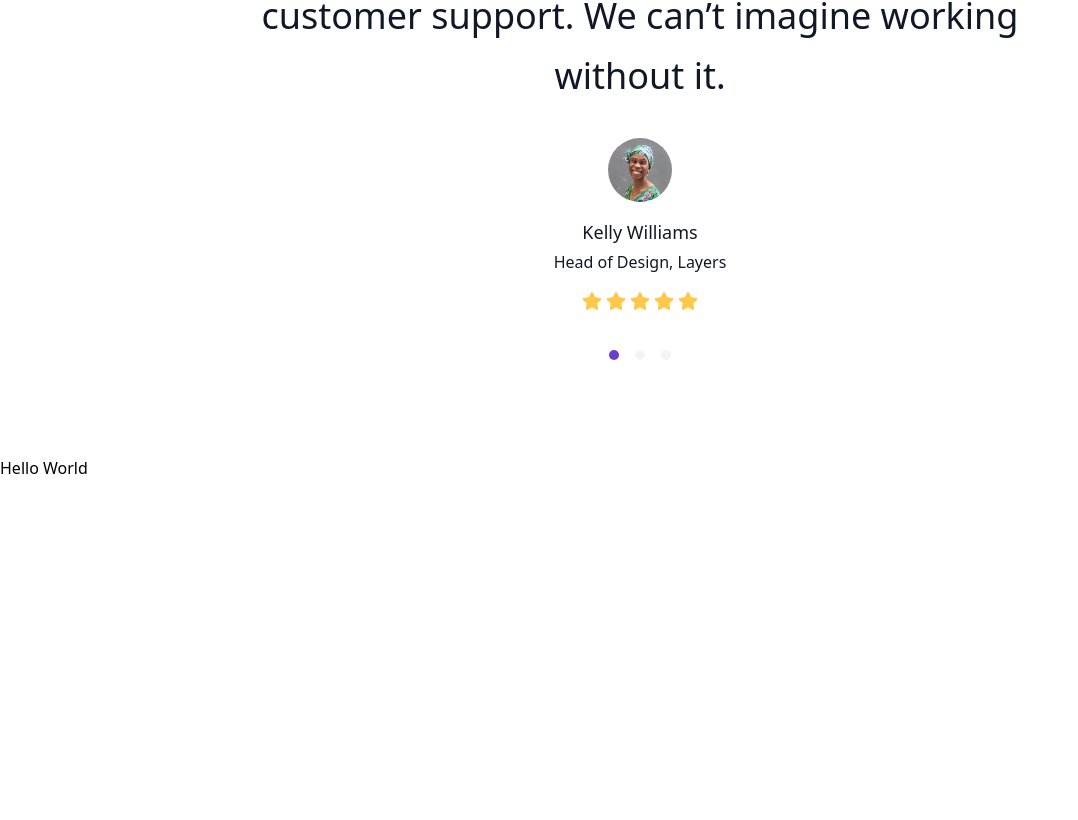
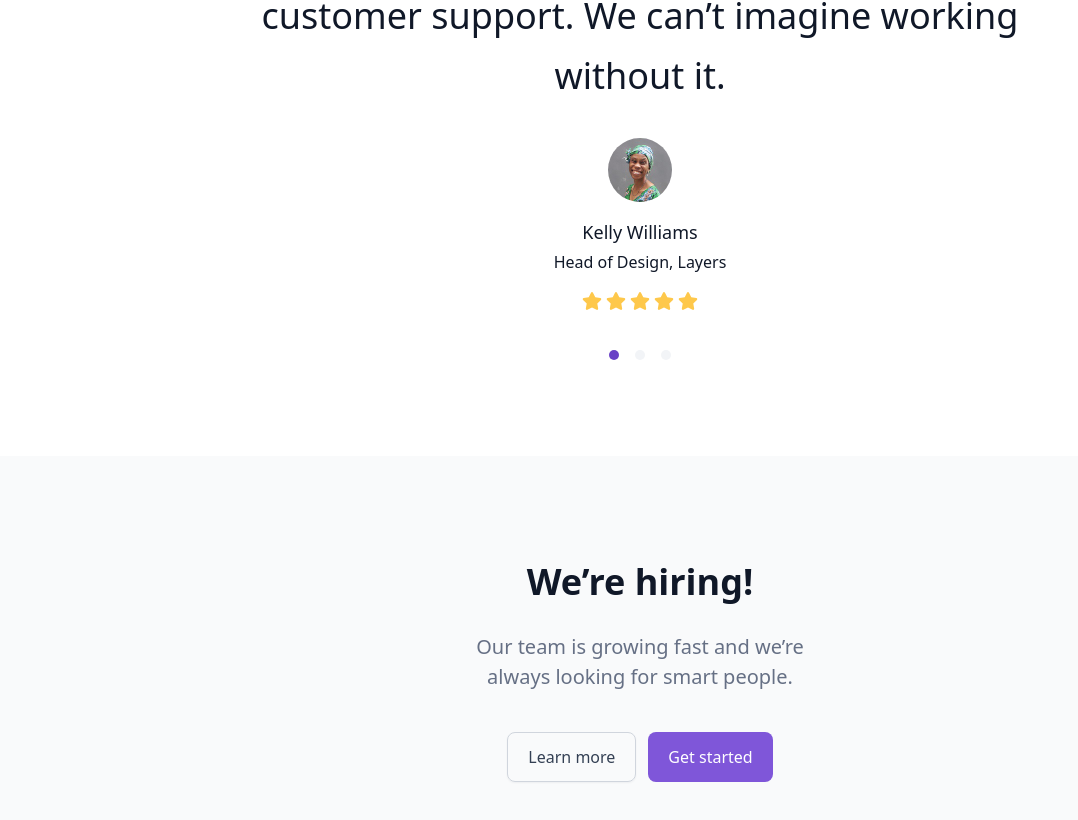
Before and after one commit to arcteggzz/UnbugQa, a React (Create React App) app: page / in a window 1280 px wide. Shown: the part 3012-3832 px from the top of the page, without its empty margins (0-1078 px from the left). Before the commit the page ends 3492 px from the top, so only its background shows below. Built offline with nearby package versions, Linux system fonts and the light colour scheme; the HTML template or start-up script is replaced by a standard one.

Commit message:
finished hiring section

```diff
--- a/src/Components/Hiring.jsx
+++ b/src/Components/Hiring.jsx
@@ -1,11 +1,18 @@
 
 
 function Hiring() {
-    return (
-      <div className="">
-        Hello World
+  return (
+    <div className="md:py-[96px] sm:py-[64px] md:px-[112px] sm:px-[16px] bg-[#F9FAFB]">
+      <h1 className="text-[36px] font-[700] text-[#101828] sm:px-[16px] md:leading-[60px] sm:leading-[44px] text-center">We’re hiring!</h1>
+      <p className="text-[20px] font-[400] text-[#667085] md:mt-[20px] sm:mt-[16px] md:leading-[30px] sm:leading-[28px] md:px-[336px] sm:px-[16px] text-center">
+        Our team is growing fast and we’re always looking for smart people.
+      </p>
+      <div className="flex md:flex-row sm:flex-col-reverse md:justify-center md:mt-[40px] sm:mt-[32px] text-center">
+          <button className="text-[#344054] font-500 text-[16px] bg-none rounded-[8px] md:px-[20px] py-[12px] border-[1px] md:mr-[12px] border-[#D0D5DD] shadow-[0_1px_2px_rgba(16,24,40,0.05)]">Learn more</button>
+          <button className="text-white font-500 text-[16px] bg-[#7F56D9] rounded-[8px] md:px-[20px] py-[12px] sm:mb-[12px] md:mb-0">Get started</button>
       </div>
-    );
-  }
+    </div>
+  );
+}
 
   export default Hiring;
```
